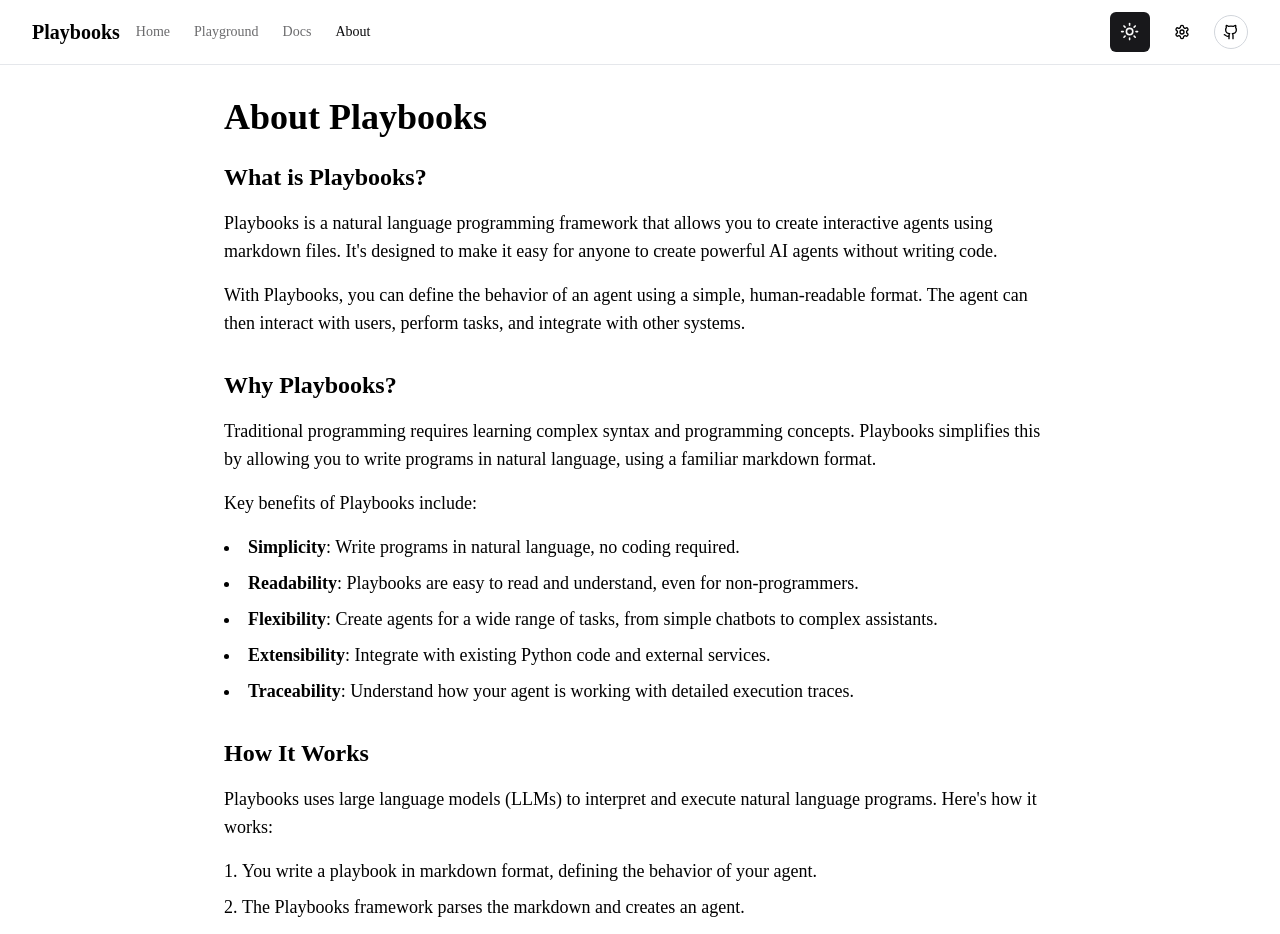
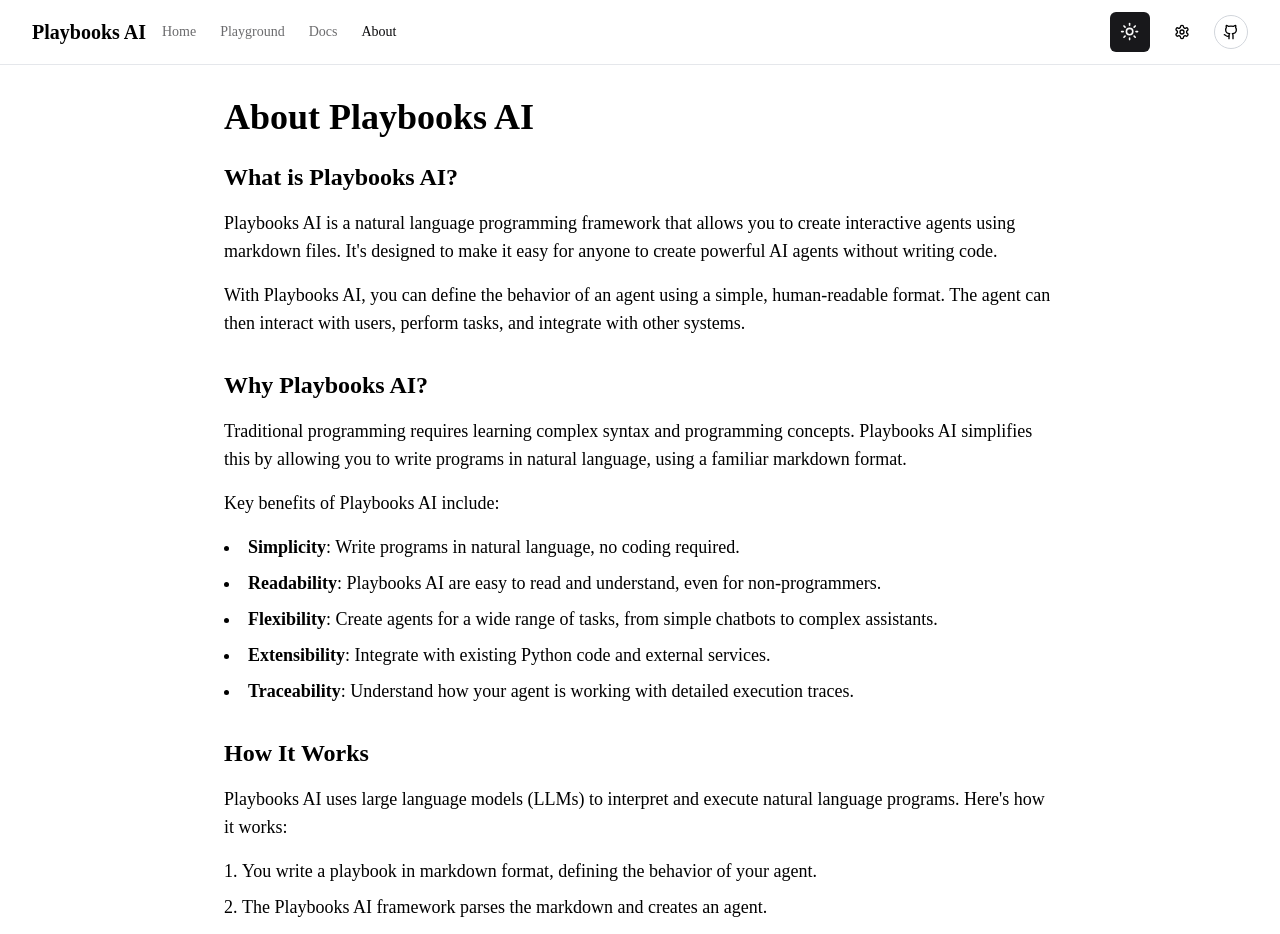
Before and after one commit to playbooks-ai/website, a Next.js app: page /about in a window 1280 px wide. Shown: the top 934 px of the page. Built offline with nearby package versions, Linux system fonts and the light colour scheme.

Commit message:
Playbooks AI

```diff
--- a/src/app/(routes)/about/page.tsx
+++ b/src/app/(routes)/about/page.tsx
@@ -5,30 +5,30 @@ import { ArrowRight } from "lucide-react";
 export default function AboutPage() {
   return (
     <div className="container mx-auto py-8 max-w-4xl">
-      <h1 className="text-4xl font-bold mb-6">About Playbooks</h1>
+      <h1 className="text-4xl font-bold mb-6">About Playbooks AI</h1>
 
       <div className="space-y-8">
         <section>
-          <h2 className="text-2xl font-semibold mb-4">What is Playbooks?</h2>
+          <h2 className="text-2xl font-semibold mb-4">What is Playbooks AI?</h2>
           <p className="text-lg mb-4">
-            Playbooks is a natural language programming framework that allows you to create interactive agents using markdown files. It's designed to make it easy for anyone to create powerful AI agents without writing code.
+            Playbooks AI is a natural language programming framework that allows you to create interactive agents using markdown files. It's designed to make it easy for anyone to create powerful AI agents without writing code.
           </p>
           <p className="text-lg mb-4">
-            With Playbooks, you can define the behavior of an agent using a simple, human-readable format. The agent can then interact with users, perform tasks, and integrate with other systems.
+            With Playbooks AI, you can define the behavior of an agent using a simple, human-readable format. The agent can then interact with users, perform tasks, and integrate with other systems.
           </p>
         </section>
 
         <section>
-          <h2 className="text-2xl font-semibold mb-4">Why Playbooks?</h2>
+          <h2 className="text-2xl font-semibold mb-4">Why Playbooks AI?</h2>
           <p className="text-lg mb-4">
-            Traditional programming requires learning complex syntax and programming concepts. Playbooks simplifies this by allowing you to write programs in natural language, using a familiar markdown format.
+            Traditional programming requires learning complex syntax and programming concepts. Playbooks AI simplifies this by allowing you to write programs in natural language, using a familiar markdown format.
           </p>
           <p className="text-lg mb-4">
-            Key benefits of Playbooks include:
+            Key benefits of Playbooks AI include:
           </p>
           <ul className="list-disc list-inside space-y-2 text-lg mb-4">
             <li><strong>Simplicity</strong>: Write programs in natural language, no coding required.</li>
-            <li><strong>Readability</strong>: Playbooks are easy to read and understand, even for non-programmers.</li>
+            <li><strong>Readability</strong>: Playbooks AI are easy to read and understand, even for non-programmers.</li>
             <li><strong>Flexibility</strong>: Create agents for a wide range of tasks, from simple chatbots to complex assistants.</li>
             <li><strong>Extensibility</strong>: Integrate with existing Python code and external services.</li>
             <li><strong>Traceability</strong>: Understand how your agent is working with detailed execution traces.</li>
@@ -38,11 +38,11 @@ export default function AboutPage() {
         <section>
           <h2 className="text-2xl font-semibold mb-4">How It Works</h2>
           <p className="text-lg mb-4">
-            Playbooks uses large language models (LLMs) to interpret and execute natural language programs. Here's how it works:
+            Playbooks AI uses large language models (LLMs) to interpret and execute natural language programs. Here's how it works:
           </p>
           <ol className="list-decimal list-inside space-y-2 text-lg mb-4">
             <li>You write a playbook in markdown format, defining the behavior of your agent.</li>
-            <li>The Playbooks framework parses the markdown and creates an agent.</li>
+            <li>The Playbooks AI framework parses the markdown and creates an agent.</li>
             <li>When the agent runs, it uses an LLM to interpret and execute the steps in the playbook.</li>
             <li>The agent can interact with users, use tools, and perform tasks based on the playbook.</li>
           </ol>
@@ -72,7 +72,7 @@ export default function AboutPage() {
         <section>
           <h2 className="text-2xl font-semibold mb-4">Open Source</h2>
           <p className="text-lg mb-4">
-            Playbooks is an open-source project. We welcome contributions from the community to help improve and extend the framework.
+            Playbooks AI is an open-source project. We welcome contributions from the community to help improve and extend the framework.
           </p>
           <Link href="https://github.com/yourusername/playbooks" target="_blank" rel="noopener noreferrer">
             <Button className="bg-transparent border border-gray-300 hover:bg-gray-100 dark:border-gray-600 dark:hover:bg-gray-800">
--- a/src/app/(routes)/docs/page.tsx
+++ b/src/app/(routes)/docs/page.tsx
@@ -5,13 +5,13 @@ import { ArrowRight } from "lucide-react";
 export default function DocsPage() {
   return (
     <div className="container mx-auto py-8 max-w-4xl">
-      <h1 className="text-4xl font-bold mb-6">Playbooks Documentation</h1>
+      <h1 className="text-4xl font-bold mb-6">Playbooks AI Documentation</h1>
 
       <div className="space-y-8">
         <section>
           <h2 className="text-2xl font-semibold mb-4">Introduction</h2>
           <p className="text-lg mb-4">
-            Playbooks is a natural language programming framework that allows you to create interactive agents using markdown files. With Playbooks, you can define the behavior of an agent using a simple, human-readable format.
+            Playbooks AI is a natural language programming framework that allows you to create interactive agents using markdown files. With Playbooks AI, you can define the behavior of an agent using a simple, human-readable format.
           </p>
           <p className="text-lg mb-4">
             This documentation will guide you through the process of creating and running your own playbooks.
@@ -21,7 +21,7 @@ export default function DocsPage() {
         <section>
           <h2 className="text-2xl font-semibold mb-4">Installation</h2>
           <p className="text-lg mb-4">
-            You can install Playbooks using pip:
+            You can install Playbooks AI using pip:
           </p>
           <pre className="bg-gray-100 dark:bg-gray-800 p-4 rounded-lg overflow-x-auto mb-4">
             <code>pip install playbooks</code>
@@ -75,7 +75,7 @@ At the beginning
         <section>
           <h2 className="text-2xl font-semibold mb-4">Advanced Features</h2>
           <p className="text-lg mb-4">
-            Playbooks supports many advanced features, including:
+            Playbooks AI supports many advanced features, including:
           </p>
           <ul className="list-disc list-inside space-y-2 text-lg mb-4">
             <li><strong>Multiple Sections</strong>: You can define multiple sections in a playbook to handle different scenarios.</li>
--- a/src/app/(routes)/playground/page.tsx
+++ b/src/app/(routes)/playground/page.tsx
@@ -120,7 +120,7 @@ export default function PlaygroundPage() {
 
   return (
     <div className="container mx-auto py-8">
-      <h1 className="text-3xl font-bold mb-6">Playbooks Playground</h1>
+      <h1 className="text-3xl font-bold mb-6">Playbooks AI Playground</h1>
 
       <div className="grid grid-cols-1 lg:grid-cols-3 gap-6">
         <div className="lg:col-span-2">
--- a/src/app/layout.tsx
+++ b/src/app/layout.tsx
@@ -15,8 +15,8 @@ const geistMono = Geist_Mono({
 });
 
 export const metadata: Metadata = {
-  title: "Playbooks - Natural Language Programming",
-  description: "Create and run natural language programs with Playbooks",
+  title: "Playbooks AI - Natural Language Programming",
+  description: "Create and run natural language programs with Playbooks AI",
 };
 
 export default function RootLayout({
@@ -41,7 +41,7 @@ export default function RootLayout({
           </main>
           <footer className="py-6 border-t">
             <div className="container mx-auto px-4 text-center text-sm text-gray-500">
-              © {new Date().getFullYear()} Playbooks. All rights reserved.
+              © {new Date().getFullYear()} Playbooks AI. All rights reserved.
             </div>
           </footer>
         </ThemeProvider>
--- a/src/app/page.tsx
+++ b/src/app/page.tsx
@@ -12,10 +12,10 @@ export default function Home() {
             <div className="flex flex-col justify-center space-y-4">
               <div className="space-y-2">
                 <h1 className="text-3xl font-bold tracking-tighter sm:text-4xl md:text-5xl lg:text-6xl/none">
-                  Natural Language Programming with Playbooks
+                  Natural Language Programming with Playbooks AI
                 </h1>
                 <p className="max-w-[600px] text-gray-500 md:text-xl dark:text-gray-400">
-                  Create, run, and share natural language programs with Playbooks. Build powerful agents using simple markdown files.
+                  Create, run, and share natural language programs with Playbooks AI. Build powerful agents using simple markdown files.
                 </p>
               </div>
               <div className="flex flex-col gap-2 min-[400px]:flex-row">
--- a/src/components/navbar.tsx
+++ b/src/components/navbar.tsx
@@ -18,7 +18,7 @@ export function Navbar() {
       <div className="container flex h-16 items-center">
         <div className="mr-4 flex">
           <Link href="/" className="flex items-center space-x-2">
-            <span className="font-bold text-xl">Playbooks</span>
+            <span className="font-bold text-xl">Playbooks AI</span>
           </Link>
         </div>
         <nav className="flex items-center space-x-6 text-sm font-medium flex-1">
--- a/src/components/settings/api-keys-form.tsx
+++ b/src/components/settings/api-keys-form.tsx
@@ -67,7 +67,7 @@ export function ApiKeysForm() {
                 </Button>
               </div>
               <p className="text-xs text-muted-foreground">
-                Your API key is used to authenticate requests to the Playbooks API.
+                Your API key is used to authenticate requests to the Playbooks AI API.
               </p>
             </div>
 
```
Also changed, not shown: api/README.md, 2 other files (tests, documents, lock files or other folders).
